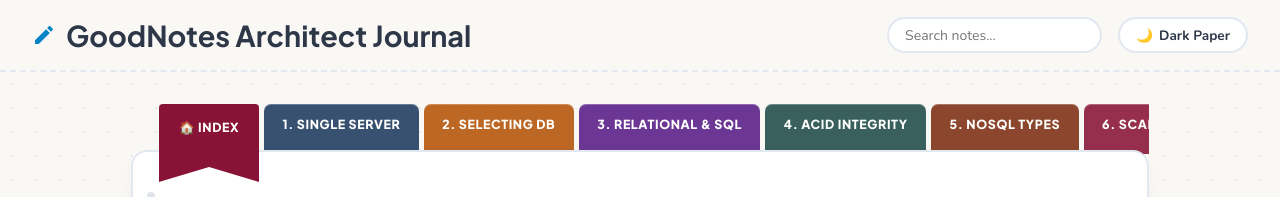
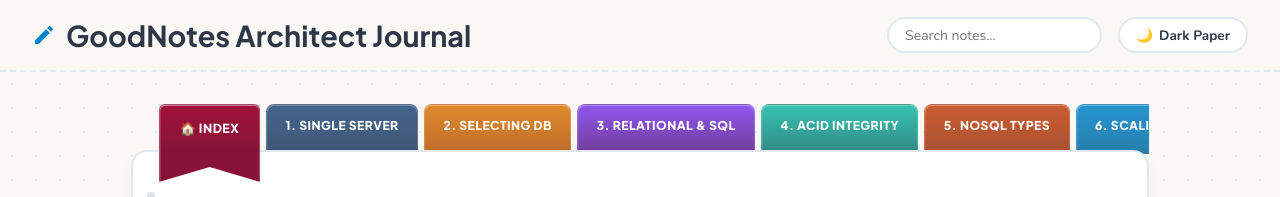
Before and after one commit to auysh8/System-design-notes, an Astro site: page / in a window 1280 px wide. Shown: the top 197 px of the page. Built offline with nearby package versions, Linux system fonts and the light colour scheme; Astro itself is replaced by a stand-in of ours.

Commit message:
style(tabs): enhance bookmark aesthetics with curated 11-tone palette, subtle gradients, and physical bevel highlights

```diff
--- a/src/styles/global.css
+++ b/src/styles/global.css
@@ -164,11 +164,11 @@
    Planner Binder Tabs (Image 2) & Ribbon Bookmark (Image 1)
    =================================================== */
 /* ===================================================
-   Planner Binder Tabs (Image 2) & Ribbon Bookmark (Image 1)
+   GoodNotes Planner Binder Tabs & Ribbon Bookmark
    =================================================== */
 .tabs-header {
     display: flex;
-    gap: 5px;
+    gap: 6px;
     padding-left: 1.75rem;
     margin-bottom: -32px;
     overflow-x: auto;
@@ -191,33 +191,41 @@
     height: 50px;
     padding: 0 1.15rem 8px 1.15rem;
     font-family: var(--font-title);
-    font-size: 0.78rem;
+    font-size: 0.76rem;
     font-weight: 800;
     text-transform: uppercase;
-    letter-spacing: 0.05em;
+    letter-spacing: 0.04em;
     color: #ffffff !important;
     text-decoration: none;
     white-space: nowrap;
-    border-radius: 7px 7px 0 0;
-    box-shadow: inset 0 1px 0 rgba(255, 255, 255, 0.25);
-    transition: opacity 0.2s ease, transform 0.2s ease;
-    opacity: 0.88;
+    border-radius: 8px 8px 0 0;
+    border: 1px solid rgba(255, 255, 255, 0.16);
+    border-bottom: none;
+    background: linear-gradient(180deg, var(--tab-top, #334155) 0%, var(--tab-bg, #1e293b) 100%);
+    box-shadow: inset 0 1px 0 rgba(255, 255, 255, 0.28), inset 1px 0 0 rgba(255, 255, 255, 0.08);
+    transition: all 0.25s cubic-bezier(0.16, 1, 0.3, 1);
+    opacity: 0.85;
     cursor: pointer;
-    border: none;
     z-index: 10;
 }
 
-/* Rich Planner Leather & Matte Palette */
-.tab-item:nth-child(6n+1) { background: #881337; } /* Maroon (Index) */
-.tab-item:nth-child(6n+2) { background: #1e3a5f; } /* Dark Slate Blue */
-.tab-item:nth-child(6n+3) { background: #b45309; } /* Amber / Camel */
-.tab-item:nth-child(6n+4) { background: #581c87; } /* Deep Purple */
-.tab-item:nth-child(6n+5) { background: #1e4b47; } /* Dark Emerald Teal */
-.tab-item:nth-child(6n+6) { background: #7c2d12; } /* Terracotta / Rust */
+/* Curated 11-Color Architect Journal Palette with Dynamic Subtle Top Sheen */
+.tab-item:nth-child(11n+1) { --tab-bg: #881337; --tab-top: #9f1239; } /* Crimson Wine (Index) */
+.tab-item:nth-child(11n+2) { --tab-bg: #1e3a5f; --tab-top: #254b7a; } /* Slate Navy */
+.tab-item:nth-child(11n+3) { --tab-bg: #b45309; --tab-top: #d97706; } /* Warm Ochre Amber */
+.tab-item:nth-child(11n+4) { --tab-bg: #581c87; --tab-top: #7c3aed; } /* Royal Purple */
+.tab-item:nth-child(11n+5) { --tab-bg: #0f766e; --tab-top: #14b8a6; } /* Emerald Teal */
+.tab-item:nth-child(11n+6) { --tab-bg: #9a3412; --tab-top: #c2410c; } /* Terracotta Copper */
+.tab-item:nth-child(11n+7) { --tab-bg: #0369a1; --tab-top: #0284c7; } /* Cerulean Blue */
+.tab-item:nth-child(11n+8) { --tab-bg: #9d174d; --tab-top: #be185d; } /* Rose Plum */
+.tab-item:nth-child(11n+9) { --tab-bg: #166534; --tab-top: #15803d; } /* Pine Green */
+.tab-item:nth-child(11n+10) { --tab-bg: #3730a3; --tab-top: #4f46e5; } /* Indigo */
+.tab-item:nth-child(11n+11) { --tab-bg: #701a75; --tab-top: #a21caf; } /* Fuchsia Violet */
 
 .tab-item:hover {
     opacity: 1;
-    transform: translateY(-2px);
+    transform: translateY(-3px);
+    box-shadow: inset 0 1px 0 rgba(255, 255, 255, 0.45), 0 -4px 10px rgba(0, 0, 0, 0.25);
 }
 
 /* Active State: Hanging Ribbon Bookmark - Drapes over front of paper */
@@ -226,16 +234,22 @@
     z-index: 30;
     height: 78px;
     padding: 0 1.25rem 30px 1.25rem;
+    font-size: 0.78rem;
+    font-weight: 800;
     color: #ffffff !important;
-    border-radius: 4px 4px 0 0;
+    border-radius: 6px 6px 0 0;
+    border: 1px solid rgba(255, 255, 255, 0.25);
+    border-bottom: none;
+    background: linear-gradient(180deg, var(--tab-top, #334155) 0%, var(--tab-bg, #1e293b) 60%, var(--tab-bg, #1e293b) 100%);
     clip-path: polygon(0 0, 100% 0, 100% 100%, 50% calc(100% - 15px), 0 100%);
-    filter: drop-shadow(0 8px 10px rgba(0, 0, 0, 0.35));
-    box-shadow: none;
+    box-shadow: inset 0 1px 0 rgba(255, 255, 255, 0.45), inset 1px 0 0 rgba(255, 255, 255, 0.15);
+    filter: drop-shadow(0 8px 12px rgba(0, 0, 0, 0.4)) drop-shadow(0 2px 4px rgba(0, 0, 0, 0.2));
     transform: none;
 }
 
 .tab-item.active:hover {
     transform: none;
+    box-shadow: inset 0 1px 0 rgba(255, 255, 255, 0.45);
 }
 
 /* Main Paper Page - Sits in front of inactive tabs, behind active ribbon */
```
